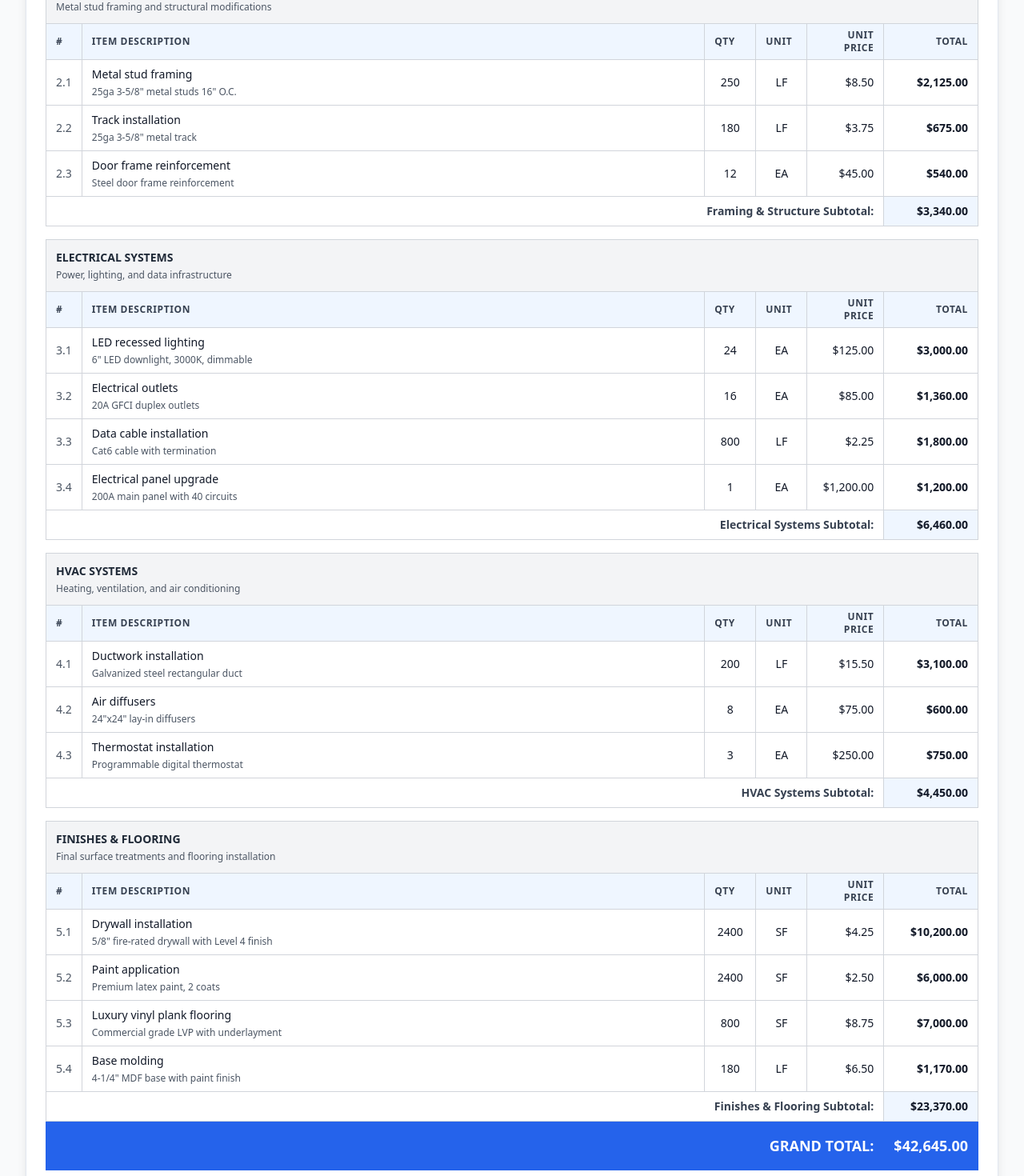
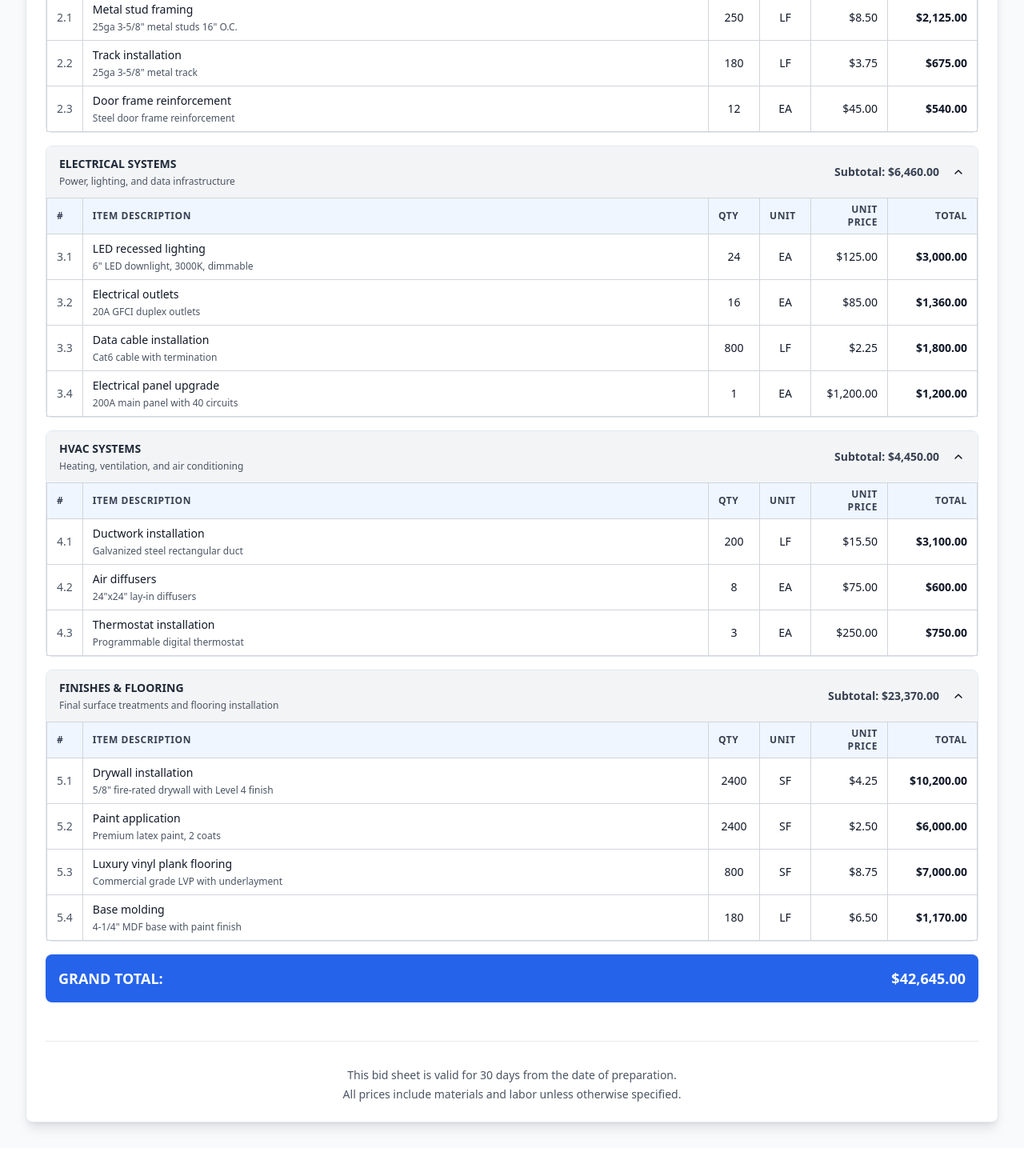
Before and after one commit to IMU-Framework/bid-sheet-renderer-pro, a React (Vite) app: page / in a window 1280 px wide. Shown: the part 720-2190 px from the top of the page at 80% size. After the commit the page ends 2155 px from the top, so only its background shows below. Built offline with nearby package versions, Linux system fonts and the light colour scheme.

Commit message:
Fix: Table header and accordion behavior
- Fixed duplicate table header and extra blank row.
- Implemented accordion behavior for each group.

```diff
--- a/src/components/BidSheetTable.tsx
+++ b/src/components/BidSheetTable.tsx
@@ -1,6 +1,12 @@
 
 import React from 'react';
 import { BidItem, BidGroup } from '@/types/bidTypes';
+import {
+  Accordion,
+  AccordionContent,
+  AccordionItem,
+  AccordionTrigger,
+} from "@/components/ui/accordion";
 
 interface BidSheetTableProps {
   data: BidGroup[];
@@ -19,8 +25,8 @@ const BidSheetTable = ({ data }: BidSheetTableProps) => {
   };
 
   // Column header component to reuse
-  const ColumnHeaders = ({ isSticky = false }: { isSticky?: boolean }) => (
-    <tr className={`bg-blue-50 ${isSticky ? 'sticky top-16' : ''} print:static`}>
+  const ColumnHeaders = () => (
+    <tr className="bg-blue-50">
       <th className="border border-gray-300 px-3 py-1.5 text-left text-xs font-semibold text-gray-700 uppercase tracking-wider w-8">
         #
       </th>
@@ -43,19 +49,17 @@ const BidSheetTable = ({ data }: BidSheetTableProps) => {
   );
 
   return (
-    <div className="overflow-x-auto">
-      <table className="w-full border-collapse">
-        {/* Table header */}
-        <thead className="bg-blue-50 sticky top-16 print:static">
-          <ColumnHeaders isSticky={true} />
-        </thead>
-
-        <tbody>
+    <div className="space-y-4">
+      <Accordion
+        type="multiple"
+        defaultValue={data.map(group => group.id)}
+        className="space-y-4"
+      >
         {data.map((group, groupIndex) => (
-            <React.Fragment key={group.id}>
-              {/* Group header */}
-              <tr className="bg-gray-100 print:break-inside-avoid">
-                <td colSpan={6} className="border border-gray-300 px-3 py-3">
+          <AccordionItem key={group.id} value={group.id} className="border rounded-lg">
+            <AccordionTrigger className="px-4 py-3 bg-gray-100 hover:bg-gray-150 rounded-t-lg [&[data-state=closed]]:rounded-lg">
+              <div className="flex justify-between items-center w-full mr-4">
+                <div className="text-left">
                   <div className="font-semibold text-gray-800 text-sm uppercase">
                     {group.category}
                   </div>
@@ -64,12 +68,22 @@ const BidSheetTable = ({ data }: BidSheetTableProps) => {
                       {group.description}
                     </div>
                   )}
-                </td>
-              </tr>
+                </div>
+                <div className="text-sm font-semibold text-gray-700">
+                  Subtotal: {formatCurrency(group.subtotal)}
+                </div>
+              </div>
+            </AccordionTrigger>
 
+            <AccordionContent className="p-0">
+              <div className="overflow-x-auto">
+                <table className="w-full border-collapse">
                   {/* Column headers for this group */}
+                  <thead>
                     <ColumnHeaders />
+                  </thead>
 
+                  <tbody>
                     {/* Group items */}
                     {group.items.map((item, itemIndex) => (
                       <tr
@@ -103,37 +117,23 @@ const BidSheetTable = ({ data }: BidSheetTableProps) => {
                         </td>
                       </tr>
                     ))}
-
-              {/* Group subtotal */}
-              <tr className="bg-blue-25 print:break-inside-avoid">
-                <td colSpan={5} className="border border-gray-300 px-3 py-2 text-sm font-semibold text-gray-700 text-right">
-                  {group.category} Subtotal:
-                </td>
-                <td className="border border-gray-300 px-3 py-2 text-sm font-bold text-gray-900 text-right bg-blue-50">
-                  {formatCurrency(group.subtotal)}
-                </td>
-              </tr>
-
-              {/* Add spacing between groups */}
-              {groupIndex < data.length - 1 && (
-                <tr className="print:break-inside-avoid">
-                  <td colSpan={6} className="py-2"></td>
-                </tr>
-              )}
-            </React.Fragment>
+                  </tbody>
+                </table>
+              </div>
+            </AccordionContent>
+          </AccordionItem>
         ))}
+      </Accordion>
 
       {/* Grand total */}
-          <tr className="bg-blue-600 text-white print:break-inside-avoid">
-            <td colSpan={5} className="border border-blue-600 px-3 py-4 text-lg font-bold text-right">
-              GRAND TOTAL:
-            </td>
-            <td className="border border-blue-600 px-3 py-4 text-lg font-bold text-right">
-              {formatCurrency(calculateGrandTotal())}
-            </td>
-          </tr>
-        </tbody>
-      </table>
+      <div className="mt-8">
+        <div className="bg-blue-600 text-white rounded-lg p-4 print:break-inside-avoid">
+          <div className="flex justify-between items-center">
+            <span className="text-lg font-bold">GRAND TOTAL:</span>
+            <span className="text-lg font-bold">{formatCurrency(calculateGrandTotal())}</span>
+          </div>
+        </div>
+      </div>
     </div>
   );
 };
```
Lines whose indentation alone changed are shown as unchanged.
